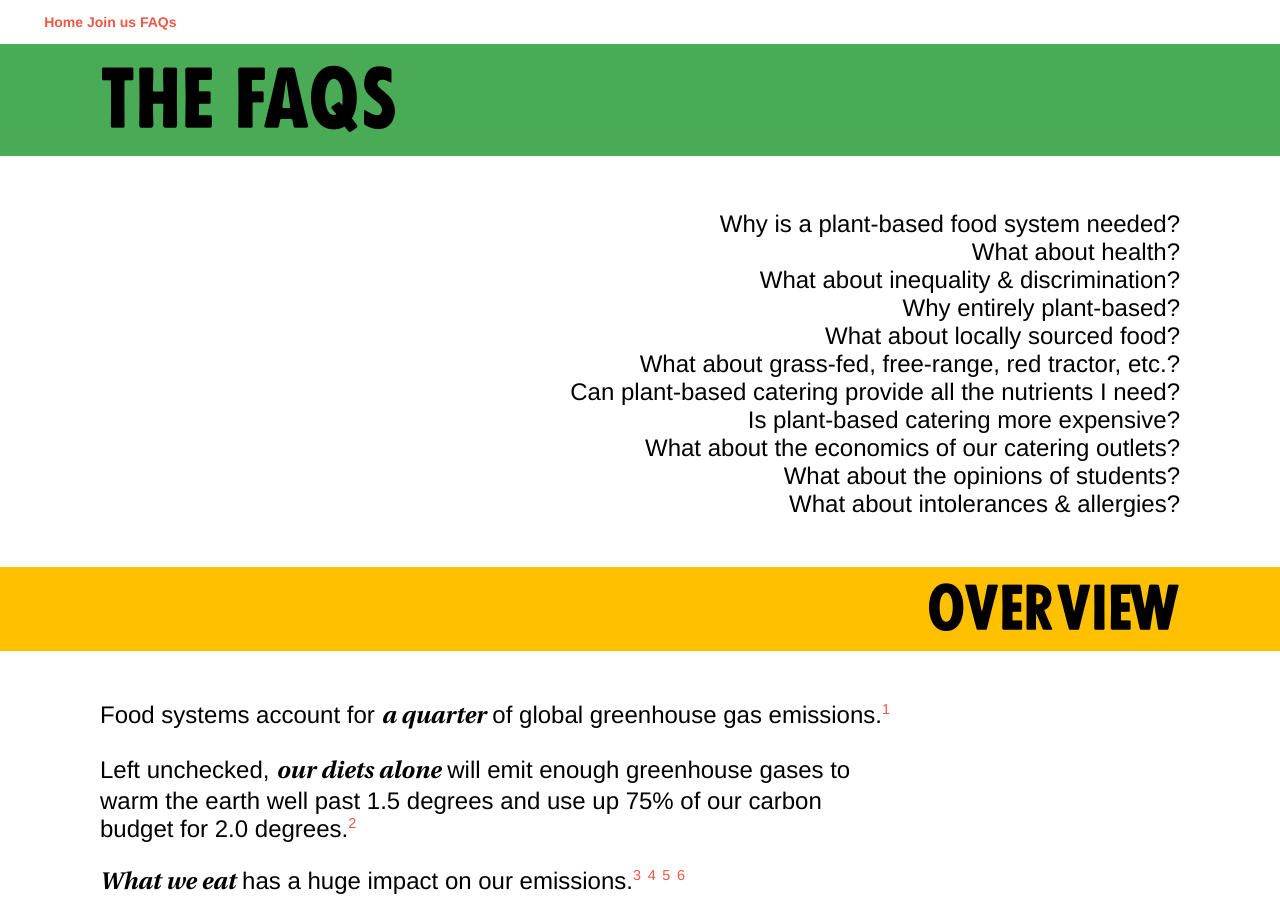
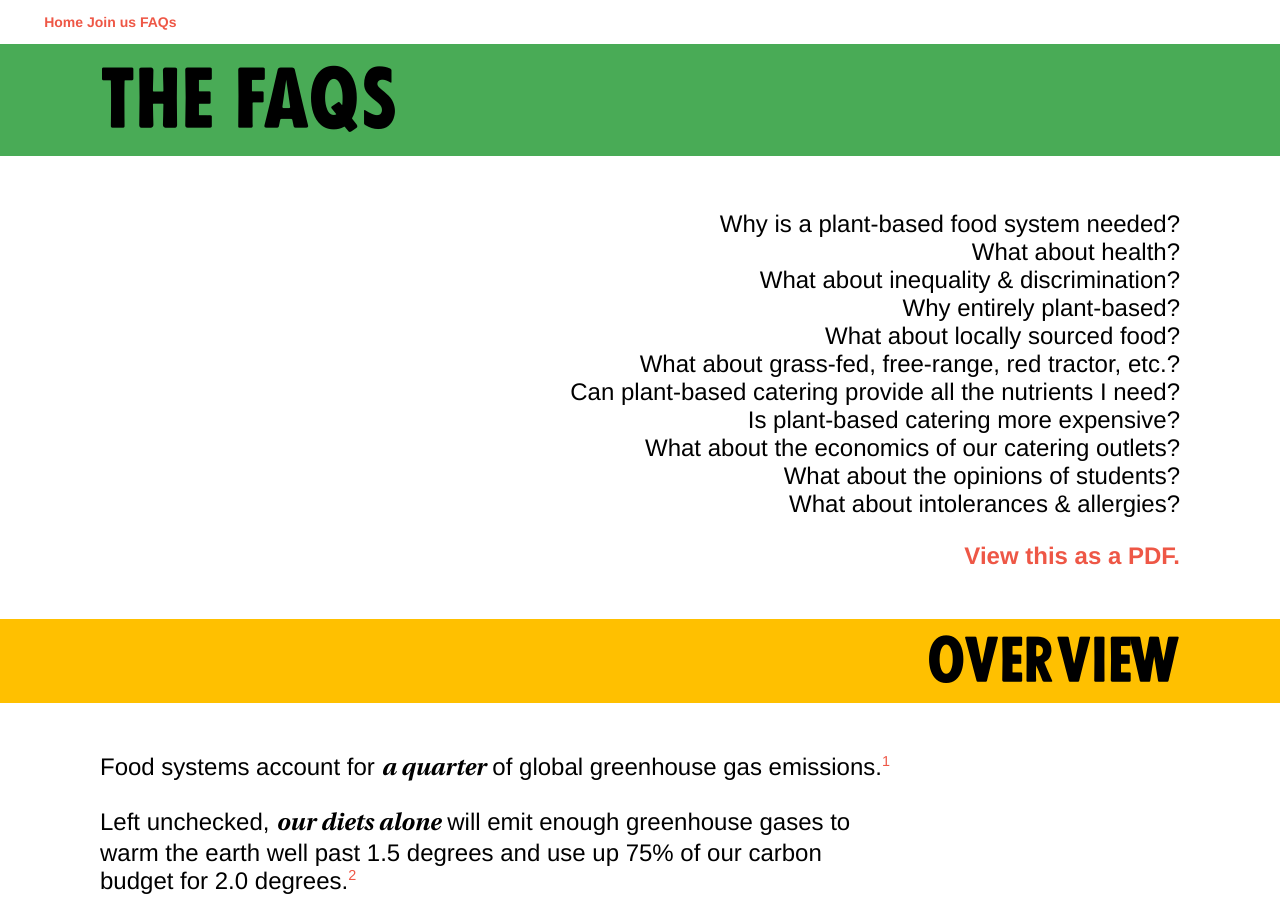
Before and after one commit to yogabbagabb/pbu-imperial.github.io, a Jekyll site: the page built from faqs.md, in a window 1280 px wide and 900 px high. Built offline with Jekyll 4.4.1, drawn with Linux system fonts in a browser that asks for light colours.

Commit message:
add download link at top of page

```diff
--- a/faqs.md
+++ b/faqs.md
@@ -18,6 +18,9 @@ title: The FAQs
 - [What about the opinions of students?](#what-about-the-opinions-of-students)
 - [What about intolerances & allergies?](#what-about-intolerances--allergies)
 {: .contents .small }
+
+[**View this as a PDF.**](/assets/pdfs/PBU%20supplementary%20material%20PUBLIC%20VER.pdf)
+{: .right-block .small }
 
 ## Overview
 {: .fill-yellow .right-block }
```
